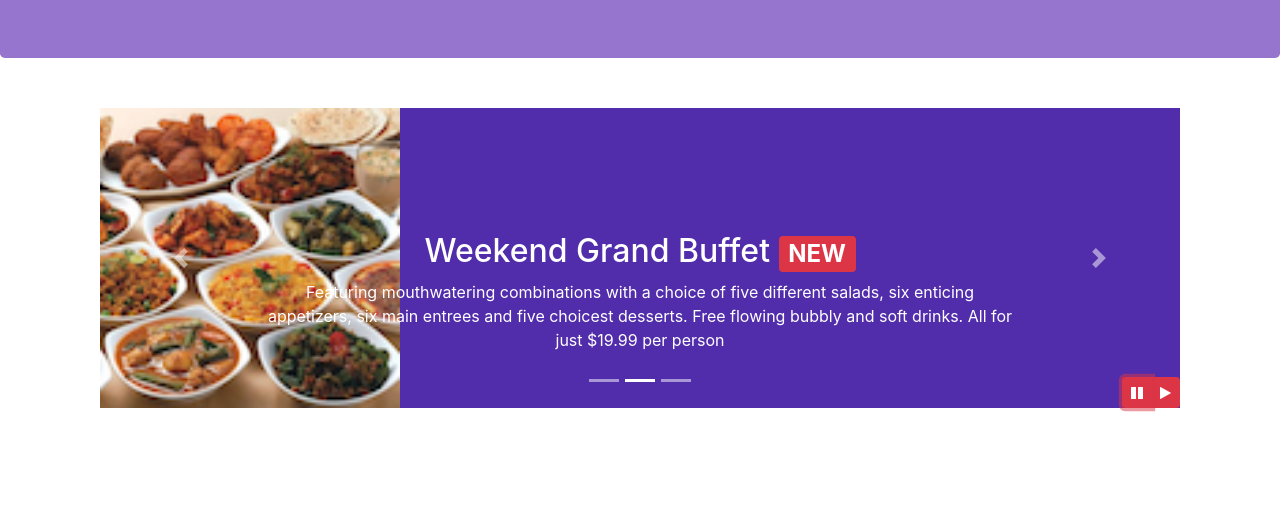
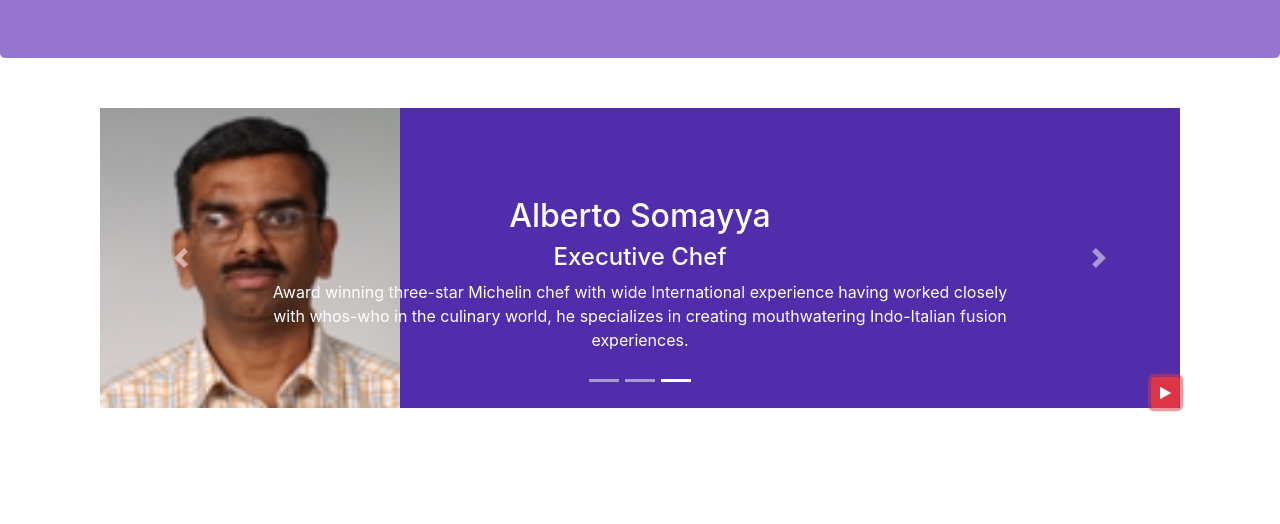
Before and after one commit to Inhugor/confusion, a website: page index.html in a window 1280 px wide. Both pictures are taken after a click on the button 1137 px from the left and 668 px from the top of the page. Shown: the part 276-800 px from the top of the page. Drawn offline with nearby package versions, Linux system fonts and the light colour scheme; files that its build step writes are made by us from their sources.

Commit message:
More Bootstrap JQuery.

```diff
--- a/css/styles.css
+++ b/css/styles.css
@@ -57,7 +57,7 @@ body{
 	min-height: 300px;
 }
 
-#carouselButton {
+#carousel-button {
 	right: 0px;
 	position: absolute;
 	bottom: 0px;
--- a/index.html
+++ b/index.html
@@ -198,14 +198,9 @@
                     <a class="carousel-control-next" href="#mycarousel" role="button" data-slide="next">
                         <span class="carousel-control-next-icon"></span>
                     </a>
-                    <div class="btn-group" id="carouselButton">
-                        <button class="btn btn-danger btn-sm" id="carousel-pause">
+                    <button class="btn btn-danger btn-sm" id="carousel-button">
                             <span class="fa fa-pause"></span>
-                        </button>
-                        <button class="btn btn-danger btn-sm" id="carousel-play">
-                            <span class="fa fa-play"></span>
-                        </button>
-                    </div>
+                    </button>
                 </div>
             </div>
         </div>
@@ -308,17 +303,23 @@
            </div>
         </div>
     </footer>
-    <script src="node_modules/jquery/dist/jquery.min.js"></script>
+    <script src="https://ajax.googleapis.com/ajax/libs/jquery/2.1.4/jquery.min.js"></script>
     <script src="node_modules/tether/dist/js/tether.min.js"></script>
     <script src="node_modules/bootstrap/dist/js/bootstrap.min.js"></script>
     <script>
         $(document).ready(function(){
             $("#mycarousel").carousel({interval: 2000});
-            $("#carousel-pause").click(function(){
-                $("#mycarousel").carousel('pause');
-            });
-            $("#carousel-play").click(function(){
-                $("#mycarousel").carousel('cycle');
+            $("#carousel-button").click(function(){
+                if ($("#carousel-button").children("span").hasClass("fa-pause")) {
+                    $("#mycarousel").carousel('pause');
+                    $("#carousel-button").children("span").removeClass("fa-pause");
+                    $("#carousel-button").children("span").addClass("fa-play");
+                }
+                else if ($("#carousel-button").children("span").hasClass("fa-play")){
+                    $("#mycarousel").carousel('cycle');
+                    $("#carousel-button").children("span").removeClass("fa-play");
+                    $("#carousel-button").children("span").addClass("fa-pause");
+                }
             });
         });
     </script>
```
